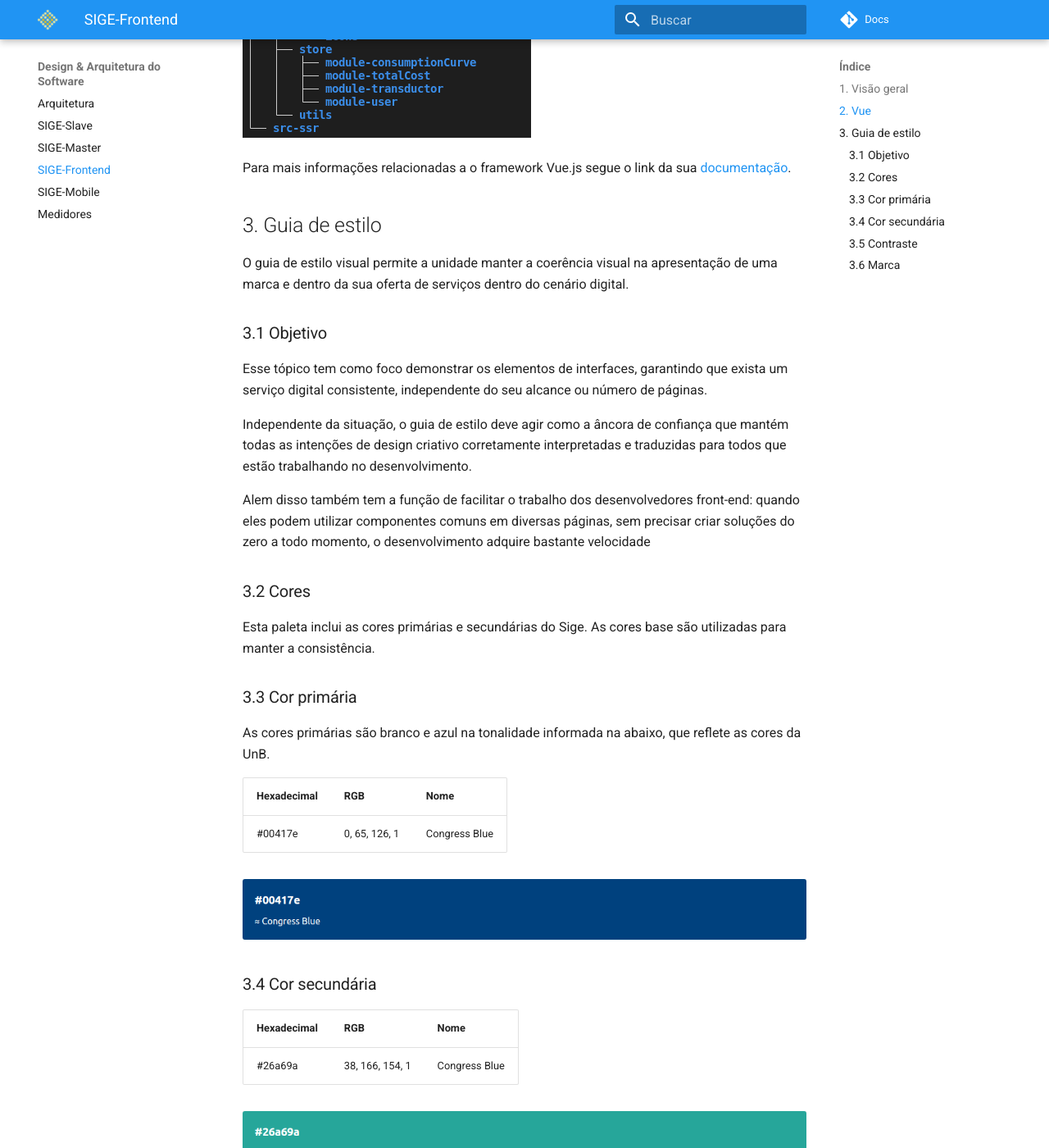
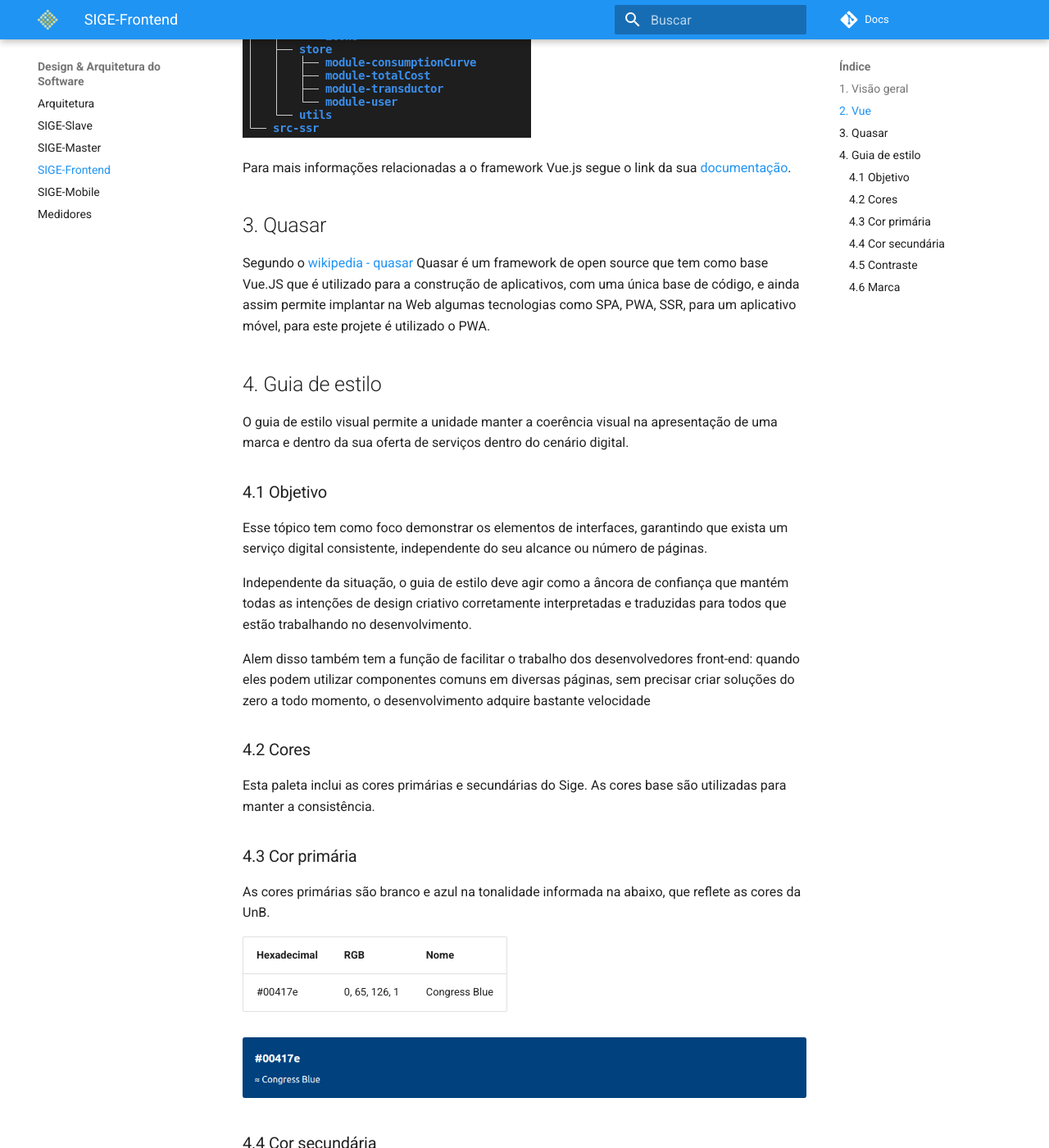
Before and after one commit to lappis-unb/docs, an MkDocs documentation site: the page built from docs/design-arquitetura/frontend.md, in a window 1280 px wide and 1400 px high, scrolled down 1012 px. Shown: the whole window at 82% size. Built offline with MkDocs 1.6.1 and Material for MkDocs 9.7.7, drawn with Linux system fonts in a browser that asks for light colours; comment, search, counter and statistics services are not loaded; some of the changed text lies outside the part shown.

Commit message:
Add topic quasar in frontend

```diff
--- a/docs/design-arquitetura/frontend.md
+++ b/docs/design-arquitetura/frontend.md
@@ -16,11 +16,15 @@ A imagem abaixo mostra a estrutura de pastas do projeto:
 
 Para mais informações relacionadas a o framework Vue.js segue o link da sua [documentação](https://vuejs.org/v2/guide/).
 
-## 3. Guia de estilo
+## 3. Quasar
+
+Segundo o [wikipedia - quasar](https://en.wikipedia.org/wiki/Quasar_framework) Quasar é um framework de open source que tem como base Vue.JS que é utilizado para a construção de aplicativos, com uma única base de código, e ainda assim permite implantar na Web algumas tecnologias como SPA, PWA, SSR, para um aplicativo móvel, para este projete é utilizado o PWA.
+
+## 4. Guia de estilo
 
 O guia de estilo visual permite a unidade manter a coerência visual na apresentação de uma marca e dentro da sua oferta de serviços dentro do cenário digital.
 
-### 3.1 Objetivo
+### 4.1 Objetivo
 
 Esse tópico tem como foco demonstrar os elementos de interfaces, garantindo que exista um serviço digital consistente, independente do seu alcance ou número de páginas.
 
@@ -28,11 +32,11 @@ Independente da situação, o guia de estilo deve agir como a âncora de confian
 
 Alem disso também tem a função de facilitar o trabalho dos desenvolvedores front-end: quando eles podem utilizar componentes comuns em diversas páginas, sem precisar criar soluções do zero a todo momento, o desenvolvimento adquire bastante velocidade
 
-### 3.2 Cores
+### 4.2 Cores
 
 Esta paleta inclui as cores primárias e secundárias do Sige. As cores base são utilizadas para manter a consistência.
 
-### 3.3 Cor primária
+### 4.3 Cor primária
 
 As cores primárias são branco e azul na tonalidade informada na abaixo, que reflete as cores da UnB.
 
@@ -43,7 +47,7 @@ As cores primárias são branco e azul na tonalidade informada na abaixo, que re
 ![Primary color](./images/prim_color.png)
 
 
-### 3.4 Cor secundária
+### 4.4 Cor secundária
 
 |Hexadecimal|RGB|Nome|
 |-|-|-|
@@ -51,13 +55,13 @@ As cores primárias são branco e azul na tonalidade informada na abaixo, que re
 
 ![Secondary color](./images/sec_color.png)
 
-### 3.5 Contraste
+### 4.5 Contraste
 
 Estas cores demonstram otimo contraste, além de possuir uma nota ótima em acessibilidade.
 
 ![Contrast color](./images/contraste.png)
 
 
-### 3.6 Marca
+### 4.6 Marca
 
 ![Logo](./images/logo.png)
```
